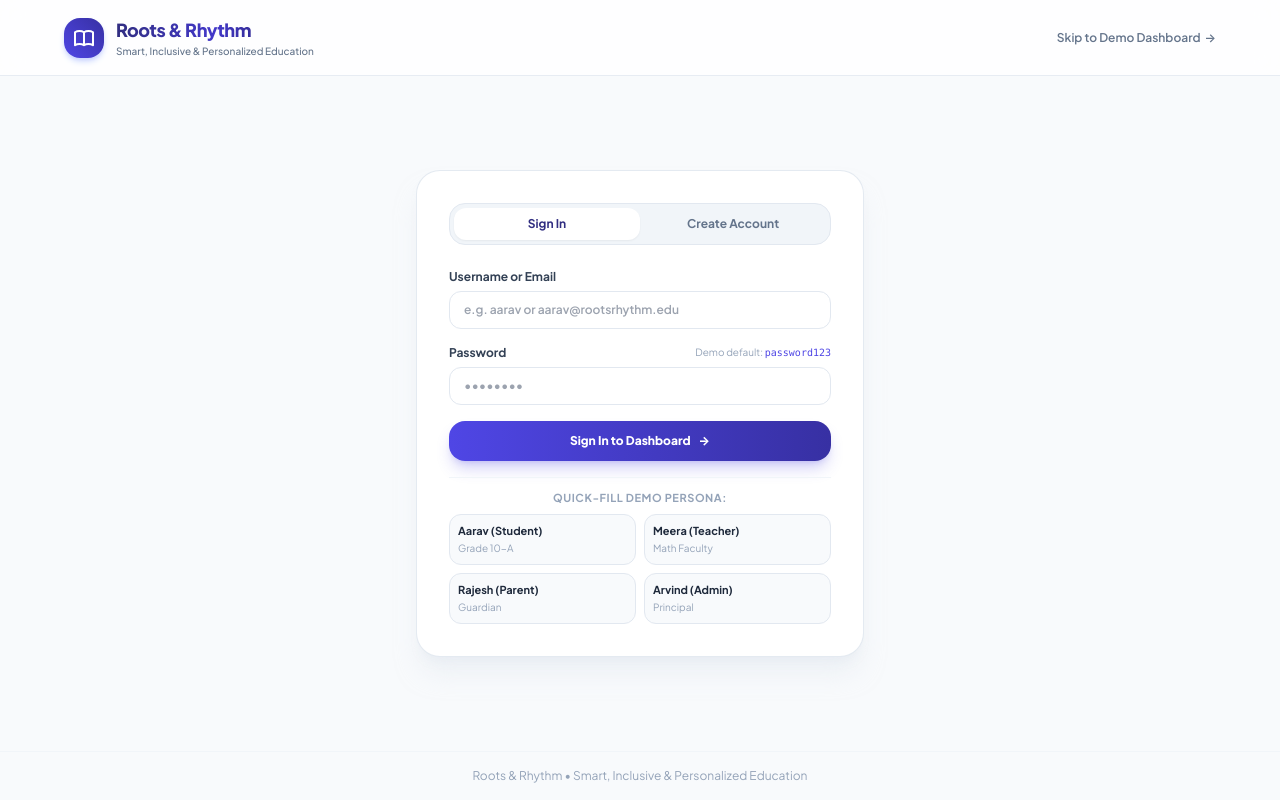
After one commit to Tulasi2407/EDUTECH, a Flask app: template templates/login.html in a window 1280 px wide. The commit adds this page. Run offline with Flask 3, Linux system fonts and the light colour scheme; the template is opened without the code that fills it, so the values that code supplies are empty; some libraries are stand-ins or nearby versions.

Commit message:
feat(auth): add username/password login, new user registration, and welcome onboarding page

```diff
--- a/app.py
+++ b/app.py
@@ -7,7 +7,8 @@ import os
 import json
 from datetime import date, datetime, timedelta
 from functools import wraps
-from flask import Flask, request, jsonify, render_template, session
+from flask import Flask, request, jsonify, render_template, session, redirect, url_for
+from werkzeug.security import generate_password_hash, check_password_hash
 from config import Config
 from database import init_db, get_db_connection
 from services.validator import (
@@ -16,7 +17,9 @@ from services.validator import (
     validate_free_hour_slot_payload,
     validate_quiz_submission_payload,
     validate_ai_flag_payload,
-    validate_session_status_update_payload
+    validate_session_status_update_payload,
+    validate_registration_payload,
+    validate_login_payload
 )
 from services.gap_finder import GapFinder
 from services.planner import StudyPlanner
@@ -80,9 +83,147 @@ def index():
     user = get_current_user()
     return render_template("index.html", current_user=user)
 
+@app.route("/login")
+def login_page():
+    return render_template("login.html", active_tab="login")
+
+@app.route("/register")
+def register_page():
+    return render_template("login.html", active_tab="register")
+
+@app.route("/welcome")
+def welcome_page():
+    user = get_current_user()
+    return render_template("welcome.html", user=user)
+
+@app.route("/logout")
+def logout():
+    session.pop("user_id", None)
+    return redirect("/login")
+
 # -----------------
 # 2. Auth & Role Switcher Endpoints
 # -----------------
+@app.route("/api/auth/register", methods=["POST"])
+def register_user():
+    data = request.get_json() or {}
+    validated = validate_registration_payload(data)
+
+    conn = get_db_connection()
+    c = conn.cursor()
+
+    # Check if username or email already exists
+    c.execute("SELECT id, username, email FROM users WHERE username = ? OR email = ?", (validated["username"], validated["email"]))
+    existing = c.fetchone()
+    if existing:
+        conn.close()
+        if existing["username"] == validated["username"]:
+            return jsonify({"error": "Validation Error", "field": "username", "message": "This username is already taken. Please choose another."}), 400
+        else:
+            return jsonify({"error": "Validation Error", "field": "email", "message": "An account with this email address already exists."}), 400
+
+    hashed_pw = generate_password_hash(validated["password"])
+    avatar_url = f"https://api.dicebear.com/7.x/bottts/svg?seed={validated['username']}" if validated["role"] == "student" else f"https://api.dicebear.com/7.x/personas/svg?seed={validated['username']}"
+
+    c.execute("""
+    INSERT INTO users (name, username, email, password_hash, role, grade_or_cohort, language_preference, avatar_url)
+    VALUES (?, ?, ?, ?, ?, ?, ?, ?)
+    """, (
+        validated["name"],
+        validated["username"],
+        validated["email"],
+        hashed_pw,
+        validated["role"],
+        validated["grade_or_cohort"],
+        validated["language_preference"],
+        avatar_url
+    ))
+    new_user_id = c.lastrowid
+
+    # If new user is a student, seed default learning mastery & 2 free slots so they have an interactive experience immediately
+    if validated["role"] == "student":
+        today_dow = date.today().weekday()
+        tomorrow_dow = (today_dow + 1) % 7
+        c.execute("""
+        INSERT INTO free_hour_slots (student_id, day_of_week, start_time, end_time, label)
+        VALUES (?, ?, '17:30', '18:30', 'Evening Free Hour'), (?, ?, '07:00', '08:00', 'Morning Study Slot')
+        """, (new_user_id, today_dow, new_user_id, tomorrow_dow))
+
+        c.execute("SELECT id, tier FROM knowledge_nodes")
+        nodes = c.fetchall()
+        for node in nodes:
+            if node["tier"] == 1:
+                score, status = 75, "mastered"
+            elif node["tier"] == 2:
+                score, status = 45, "root_cause"
+            else:
+                score, status = 35, "root_cause"
+            c.execute("""
+            INSERT INTO student_mastery (student_id, node_id, status, mastery_score, streak_count)
+            VALUES (?, ?, ?, ?, 1)
+            """, (new_user_id, node["id"], status, score))
+
+    conn.commit()
+
+    c.execute("SELECT id, name, username, email, role, grade_or_cohort, language_preference, avatar_url FROM users WHERE id = ?", (new_user_id,))
+    created_user = dict(c.fetchone())
+    conn.close()
+
+    session["user_id"] = new_user_id
+
+    return jsonify({
+        "status": "success",
+        "message": f"Welcome, {created_user['name']}! Your account has been created successfully.",
+        "redirect": "/welcome",
+        "user": created_user
+    }), 201
+
+@app.route("/api/auth/login", methods=["POST"])
+def login_user():
+    data = request.get_json() or {}
+    validated = validate_login_payload(data)
+
+    identifier = validated["username"].strip().lower()
+    password = validated["password"]
+
+    conn = get_db_connection()
+    c = conn.cursor()
+    c.execute("SELECT * FROM users WHERE LOWER(username) = ? OR LOWER(email) = ?", (identifier, identifier))
+    user = c.fetchone()
+    conn.close()
+
+    if not user:
+        return jsonify({"error": "Authentication Failed", "message": "No account found with this username or email."}), 401
+
+    user_dict = dict(user)
+    pw_hash = user_dict.get("password_hash")
+
+    valid_password = False
+    if pw_hash:
+        valid_password = check_password_hash(pw_hash, password)
+    elif password == "password123":
+        valid_password = True
+
+    if not valid_password:
+        return jsonify({"error": "Authentication Failed", "message": "Incorrect password. Please try again."}), 401
+
+    session["user_id"] = user_dict["id"]
+
+    return jsonify({
+        "status": "success",
+        "message": f"Welcome back, {user_dict['name']}!",
+        "redirect": "/welcome",
+        "user": {
+            "id": user_dict["id"],
+            "name": user_dict["name"],
+            "username": user_dict.get("username"),
+            "email": user_dict["email"],
+            "role": user_dict["role"],
+            "grade_or_cohort": user_dict["grade_or_cohort"],
+            "language_preference": user_dict.get("language_preference", "en"),
+            "avatar_url": user_dict.get("avatar_url")
+        }
+    }), 200
 @app.route("/api/users", methods=["GET"])
 def get_all_users():
     """Retrieve sample users across roles for the live role switcher demo."""
--- a/templates/index.html
+++ b/templates/index.html
@@ -77,6 +77,7 @@
           <img id="current-user-avatar" src="https://api.dicebear.com/7.x/bottts/svg?seed=Aarav" alt="Avatar" class="w-6 h-6 rounded-full bg-slate-200 object-cover">
           <span id="current-user-name" class="text-xs font-bold text-slate-800">Aarav Sharma</span>
           <span id="current-user-role" class="px-2 py-0.5 rounded-full text-[10px] font-bold bg-indigo-100 text-indigo-800 border border-indigo-200">STUDENT</span>
+          <a href="/login" class="text-[11px] text-slate-400 hover:text-indigo-600 font-semibold pl-1 border-l border-slate-200" title="Sign in or register another account">Sign In</a>
         </div>
 
         <!-- Command Palette Trigger Button (Ctrl+K) -->
--- /dev/null
+++ b/templates/login.html
@@ -0,0 +1,289 @@
+<!DOCTYPE html>
+<html lang="en">
+<head>
+  <meta charset="UTF-8">
+  <meta name="viewport" content="width=device-width, initial-scale=1.0, maximum-scale=1.0, user-scalable=no">
+  <title>Sign In & Register - Roots & Rhythm</title>
+
+  <!-- Tailwind CSS CDN -->
+  <script src="https://cdn.tailwindcss.com"></script>
+  <link rel="stylesheet" href="/static/css/app.css">
+</head>
+<body class="bg-slate-50 text-slate-900 min-h-screen flex flex-col justify-between antialiased selection:bg-indigo-500 selection:text-white">
+
+  <!-- Simple Header -->
+  <header class="py-4 px-6 border-b border-slate-200/80 bg-white/80 backdrop-blur-md">
+    <div class="max-w-6xl mx-auto flex items-center justify-between">
+      <a href="/" class="flex items-center gap-3">
+        <div class="w-10 h-10 rounded-2xl bg-gradient-to-tr from-indigo-600 to-indigo-800 flex items-center justify-center text-white shadow-md shadow-indigo-200">
+          <svg class="w-6 h-6" fill="none" stroke="currentColor" viewBox="0 0 24 24"><path stroke-linecap="round" stroke-linejoin="round" stroke-width="2" d="M12 6.253v13m0-13C10.832 5.477 9.246 5 7.5 5S4.168 5.477 3 6.253v13C4.168 18.477 5.754 18 7.5 18s3.332.477 4.5 1.253m0-13C13.168 5.477 14.754 5 16.5 5c1.747 0 3.332.477 4.5 1.253v13C19.832 18.477 18.247 18 16.5 18c-1.746 0-3.332.477-4.5 1.253"></path></svg>
+        </div>
+        <div>
+          <h1 class="text-base sm:text-lg font-black tracking-tight bg-gradient-to-r from-indigo-900 via-indigo-700 to-indigo-950 bg-clip-text text-transparent">
+            Roots & Rhythm
+          </h1>
+          <p class="text-[10px] text-slate-500 font-medium">Smart, Inclusive & Personalized Education</p>
+        </div>
+      </a>
+
+      <a href="/" class="text-xs font-semibold text-slate-500 hover:text-indigo-600 flex items-center gap-1 transition">
+        <span>Skip to Demo Dashboard</span>
+        <span>→</span>
+      </a>
+    </div>
+  </header>
+
+  <!-- Main Auth Card Container -->
+  <main class="flex-1 flex items-center justify-center p-4 sm:p-6 my-auto">
+    <div class="max-w-md w-full bg-white rounded-3xl border border-slate-200/90 shadow-xl shadow-slate-200/50 p-6 sm:p-8 space-y-6">
+
+      <!-- Form Mode Toggle Tabs -->
+      <div class="flex items-center bg-slate-100 p-1 rounded-2xl border border-slate-200 text-xs font-bold">
+        <button id="tab-login-btn" class="flex-1 py-2 rounded-xl transition-all duration-200 text-center {% if active_tab != 'register' %}bg-white text-indigo-900 shadow-sm{% else %}text-slate-500 hover:text-slate-900{% endif %}">
+          Sign In
+        </button>
+        <button id="tab-register-btn" class="flex-1 py-2 rounded-xl transition-all duration-200 text-center {% if active_tab == 'register' %}bg-white text-indigo-900 shadow-sm{% else %}text-slate-500 hover:text-slate-900{% endif %}">
+          Create Account
+        </button>
+      </div>
+
+      <!-- Alert / Status Banner -->
+      <div id="auth-alert" class="hidden p-3.5 rounded-2xl text-xs font-semibold flex items-start gap-2.5">
+        <span id="alert-icon" class="text-base shrink-0"></span>
+        <span id="alert-text" class="leading-relaxed"></span>
+      </div>
+
+      <!-- ==============================
+           1. LOGIN FORM
+      =============================== -->
+      <form id="login-form" class="space-y-4 {% if active_tab == 'register' %}hidden{% endif %}">
+        <div>
+          <label class="block text-xs font-bold text-slate-700 mb-1.5">Username or Email</label>
+          <div class="relative">
+            <input type="text" id="login-username" required placeholder="e.g. aarav or aarav@rootsrhythm.edu" class="w-full text-xs font-semibold px-3.5 py-2.5 rounded-xl border border-slate-200 outline-none focus:border-indigo-600 focus:ring-2 focus:ring-indigo-100 transition">
+          </div>
+        </div>
+
+        <div>
+          <div class="flex items-center justify-between mb-1.5">
+            <label class="text-xs font-bold text-slate-700">Password</label>
+            <span class="text-[10px] text-slate-400">Demo default: <code class="font-mono text-indigo-600">password123</code></span>
+          </div>
+          <input type="password" id="login-password" required placeholder="••••••••" class="w-full text-xs font-semibold px-3.5 py-2.5 rounded-xl border border-slate-200 outline-none focus:border-indigo-600 focus:ring-2 focus:ring-indigo-100 transition">
+        </div>
+
+        <button type="submit" id="login-submit-btn" class="w-full py-3 bg-gradient-to-r from-indigo-600 to-indigo-800 hover:from-indigo-500 hover:to-indigo-700 active:scale-98 text-white font-extrabold text-xs rounded-2xl shadow-lg shadow-indigo-600/25 transition flex items-center justify-center gap-2">
+          <span>Sign In to Dashboard</span>
+          <span>→</span>
+        </button>
+
+        <!-- Quick-Fill Demo Personas Grid -->
+        <div class="pt-3 border-t border-slate-100">
+          <span class="text-[11px] font-bold text-slate-400 block mb-2 text-center uppercase tracking-wider">
+            Quick-Fill Demo Persona:
+          </span>
+          <div class="grid grid-cols-2 gap-2 text-[11px]">
+            <button type="button" class="demo-fill-btn p-2 rounded-xl border border-slate-200 hover:border-indigo-400 bg-slate-50 text-left transition" data-user="aarav">
+              <span class="font-bold text-slate-800 block">Aarav (Student)</span>
+              <span class="text-[10px] text-slate-400">Grade 10-A</span>
+            </button>
+            <button type="button" class="demo-fill-btn p-2 rounded-xl border border-slate-200 hover:border-emerald-400 bg-slate-50 text-left transition" data-user="meera">
+              <span class="font-bold text-slate-800 block">Meera (Teacher)</span>
+              <span class="text-[10px] text-slate-400">Math Faculty</span>
+            </button>
+            <button type="button" class="demo-fill-btn p-2 rounded-xl border border-slate-200 hover:border-teal-400 bg-slate-50 text-left transition" data-user="rajesh">
+              <span class="font-bold text-slate-800 block">Rajesh (Parent)</span>
+              <span class="text-[10px] text-slate-400">Guardian</span>
+            </button>
+            <button type="button" class="demo-fill-btn p-2 rounded-xl border border-slate-200 hover:border-purple-400 bg-slate-50 text-left transition" data-user="arvind">
+              <span class="font-bold text-slate-800 block">Arvind (Admin)</span>
+              <span class="text-[10px] text-slate-400">Principal</span>
+            </button>
+          </div>
+        </div>
+      </form>
+
+      <!-- ==============================
+           2. REGISTER FORM
+      =============================== -->
+      <form id="register-form" class="space-y-3.5 {% if active_tab != 'register' %}hidden{% endif %}">
+        <div>
+          <label class="block text-xs font-bold text-slate-700 mb-1">Full Name</label>
+          <input type="text" id="reg-name" required placeholder="e.g. Priya Nair" class="w-full text-xs font-semibold px-3.5 py-2.5 rounded-xl border border-slate-200 outline-none focus:border-indigo-600 focus:ring-2 focus:ring-indigo-100 transition">
+        </div>
+
+        <div class="grid grid-cols-2 gap-2.5">
+          <div>
+            <label class="block text-xs font-bold text-slate-700 mb-1">Username</label>
+            <input type="text" id="reg-username" required placeholder="e.g. priya_n" class="w-full text-xs font-semibold px-3.5 py-2.5 rounded-xl border border-slate-200 outline-none focus:border-indigo-600 focus:ring-2 focus:ring-indigo-100 transition">
+          </div>
+          <div>
+            <label class="block text-xs font-bold text-slate-700 mb-1">Role</label>
+            <select id="reg-role" class="w-full text-xs font-semibold px-3 py-2.5 rounded-xl border border-slate-200 outline-none focus:border-indigo-600 bg-white transition cursor-pointer">
+              <option value="student" selected>Student</option>
+              <option value="teacher">Teacher / Faculty</option>
+              <option value="parent">Parent / Guardian</option>
+              <option value="admin">School Admin</option>
+            </select>
+          </div>
+        </div>
+
+        <div>
+          <label class="block text-xs font-bold text-slate-700 mb-1">Email Address</label>
+          <input type="email" id="reg-email" required placeholder="priya@example.com" class="w-full text-xs font-semibold px-3.5 py-2.5 rounded-xl border border-slate-200 outline-none focus:border-indigo-600 focus:ring-2 focus:ring-indigo-100 transition">
+        </div>
+
+        <div class="grid grid-cols-2 gap-2.5">
+          <div>
+            <label class="block text-xs font-bold text-slate-700 mb-1">Grade / Department</label>
+            <input type="text" id="reg-cohort" placeholder="e.g. Grade 10-A" value="Grade 10-A" class="w-full text-xs font-semibold px-3.5 py-2.5 rounded-xl border border-slate-200 outline-none focus:border-indigo-600 focus:ring-2 focus:ring-indigo-100 transition">
+          </div>
+          <div>
+            <label class="block text-xs font-bold text-slate-700 mb-1">Preferred Language</label>
+            <select id="reg-lang" class="w-full text-xs font-semibold px-3 py-2.5 rounded-xl border border-slate-200 outline-none focus:border-indigo-600 bg-white transition cursor-pointer">
+              <option value="en" selected>English</option>
+              <option value="hi">हिंदी (Hindi)</option>
+              <option value="kn">ಕನ್ನಡ (Kannada)</option>
+              <option value="ta">தமிழ் (Tamil)</option>
+              <option value="te">తెలుగు (Telugu)</option>
+            </select>
+          </div>
+        </div>
+
+        <div>
+          <label class="block text-xs font-bold text-slate-700 mb-1">Create Password (min. 6 chars)</label>
+          <input type="password" id="reg-password" required minlength="6" placeholder="••••••••" class="w-full text-xs font-semibold px-3.5 py-2.5 rounded-xl border border-slate-200 outline-none focus:border-indigo-600 focus:ring-2 focus:ring-indigo-100 transition">
+        </div>
+
+        <button type="submit" id="reg-submit-btn" class="w-full py-3 bg-gradient-to-r from-emerald-600 to-teal-700 hover:from-emerald-500 hover:to-teal-600 active:scale-98 text-white font-extrabold text-xs rounded-2xl shadow-lg shadow-emerald-600/25 transition flex items-center justify-center gap-2">
+          <span>Create Account & Continue</span>
+          <span>→</span>
+        </button>
+      </form>
+
+    </div>
+  </main>
+
+  <!-- Footer -->
+  <footer class="py-4 text-center text-xs text-slate-400 border-t border-slate-100">
+    <span>Roots & Rhythm • Smart, Inclusive & Personalized Education</span>
+  </footer>
+
+  <script>
+    // Tab switching logic
+    const tabLoginBtn = document.getElementById("tab-login-btn");
+    const tabRegisterBtn = document.getElementById("tab-register-btn");
+    const loginForm = document.getElementById("login-form");
+    const registerForm = document.getElementById("register-form");
+    const alertBox = document.getElementById("auth-alert");
+    const alertIcon = document.getElementById("alert-icon");
+    const alertText = document.getElementById("alert-text");
+
+    function showAlert(msg, isError = false) {
+      alertBox.className = `p-3.5 rounded-2xl text-xs font-semibold flex items-start gap-2.5 ${isError ? 'bg-rose-50 text-rose-800 border border-rose-200' : 'bg-emerald-50 text-emerald-800 border border-emerald-200'}`;
+      alertIcon.textContent = isError ? '❌' : '✅';
+      alertText.textContent = msg;
+      alertBox.classList.remove("hidden");
+    }
+
+    function switchTab(mode) {
+      alertBox.classList.add("hidden");
+      if (mode === "login") {
+        tabLoginBtn.className = "flex-1 py-2 rounded-xl transition-all duration-200 text-center bg-white text-indigo-900 shadow-sm";
+        tabRegisterBtn.className = "flex-1 py-2 rounded-xl transition-all duration-200 text-center text-slate-500 hover:text-slate-900";
+        loginForm.classList.remove("hidden");
+        registerForm.classList.add("hidden");
+      } else {
+        tabRegisterBtn.className = "flex-1 py-2 rounded-xl transition-all duration-200 text-center bg-white text-indigo-900 shadow-sm";
+        tabLoginBtn.className = "flex-1 py-2 rounded-xl transition-all duration-200 text-center text-slate-500 hover:text-slate-900";
+        registerForm.classList.remove("hidden");
+        loginForm.classList.add("hidden");
+      }
+    }
+
+    tabLoginBtn.addEventListener("click", () => switchTab("login"));
+    tabRegisterBtn.addEventListener("click", () => switchTab("register"));
+
+    // Quick-fill buttons
+    document.querySelectorAll(".demo-fill-btn").forEach(btn => {
+      btn.addEventListener("click", () => {
+        const u = btn.dataset.user;
+        document.getElementById("login-username").value = u;
+        document.getElementById("login-password").value = "password123";
+        showAlert(`Quick-filled demo credentials for ${u}! Click 'Sign In' below.`);
+      });
+    });
+
+    // Handle Login submission
+    loginForm.addEventListener("submit", async (e) => {
+      e.preventDefault();
+      const submitBtn = document.getElementById("login-submit-btn");
+      submitBtn.disabled = true;
+      submitBtn.innerHTML = `<span>Signing in...</span>`;
+
+      try {
+        const res = await fetch("/api/auth/login", {
+          method: "POST",
+          headers: { "Content-Type": "application/json" },
+          body: JSON.stringify({
+            username: document.getElementById("login-username").value,
+            password: document.getElementById("login-password").value
+          })
+        });
+        const data = await res.json();
+        if (!res.ok) {
+          showAlert(data.message || data.error || "Login failed", true);
+        } else {
+          showAlert(data.message || "Login successful! Redirecting...", false);
+          setTimeout(() => {
+            window.location.href = data.redirect || "/welcome";
+          }, 600);
+        }
+      } catch (err) {
+        showAlert("Network error. Please try again.", true);
+      } finally {
+        submitBtn.disabled = false;
+        submitBtn.innerHTML = `<span>Sign In to Dashboard</span> <span>→</span>`;
+      }
+    });
+
+    // Handle Register submission
+    registerForm.addEventListener("submit", async (e) => {
+      e.preventDefault();
+      const submitBtn = document.getElementById("reg-submit-btn");
+      submitBtn.disabled = true;
+      submitBtn.innerHTML = `<span>Creating account...</span>`;
+
+      try {
+        const res = await fetch("/api/auth/register", {
+          method: "POST",
+          headers: { "Content-Type": "application/json" },
+          body: JSON.stringify({
+            name: document.getElementById("reg-name").value,
+            username: document.getElementById("reg-username").value,
+            email: document.getElementById("reg-email").value,
+            password: document.getElementById("reg-password").value,
+            role: document.getElementById("reg-role").value,
+            grade_or_cohort: document.getElementById("reg-cohort").value,
+            language_preference: document.getElementById("reg-lang").value
+          })
+        });
+        const data = await res.json();
+        if (!res.ok) {
+          showAlert(data.message || data.error || "Registration failed", true);
+        } else {
+          showAlert(data.message || "Account registered successfully! Redirecting to welcome...", false);
+          setTimeout(() => {
+            window.location.href = data.redirect || "/welcome";
+          }, 800);
+        }
+      } catch (err) {
+        showAlert("Network error. Please try again.", true);
+      } finally {
+        submitBtn.disabled = false;
+        submitBtn.innerHTML = `<span>Create Account & Continue</span> <span>→</span>`;
+      }
+    });
+  </script>
+</body>
+</html>
```
Also changed, not shown: database.py (+37 -8 lines), services/validator.py (+61 -0 lines), templates/welcome.html (added, +132 -0 lines), tests/test_app.py (+64 -0 lines).
